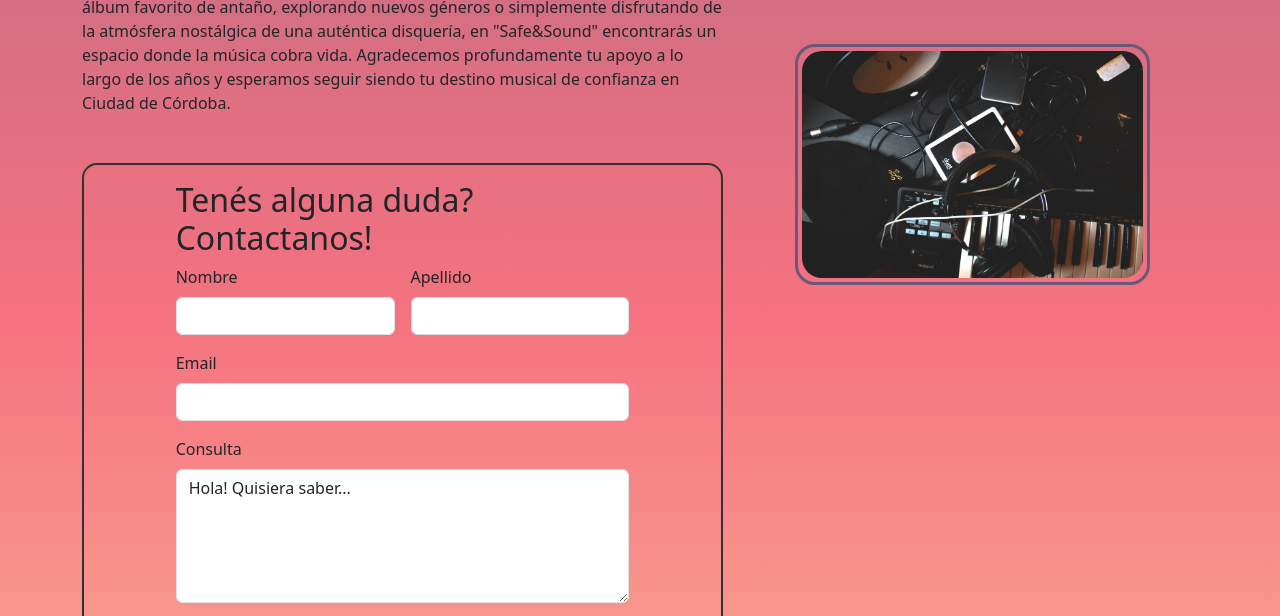
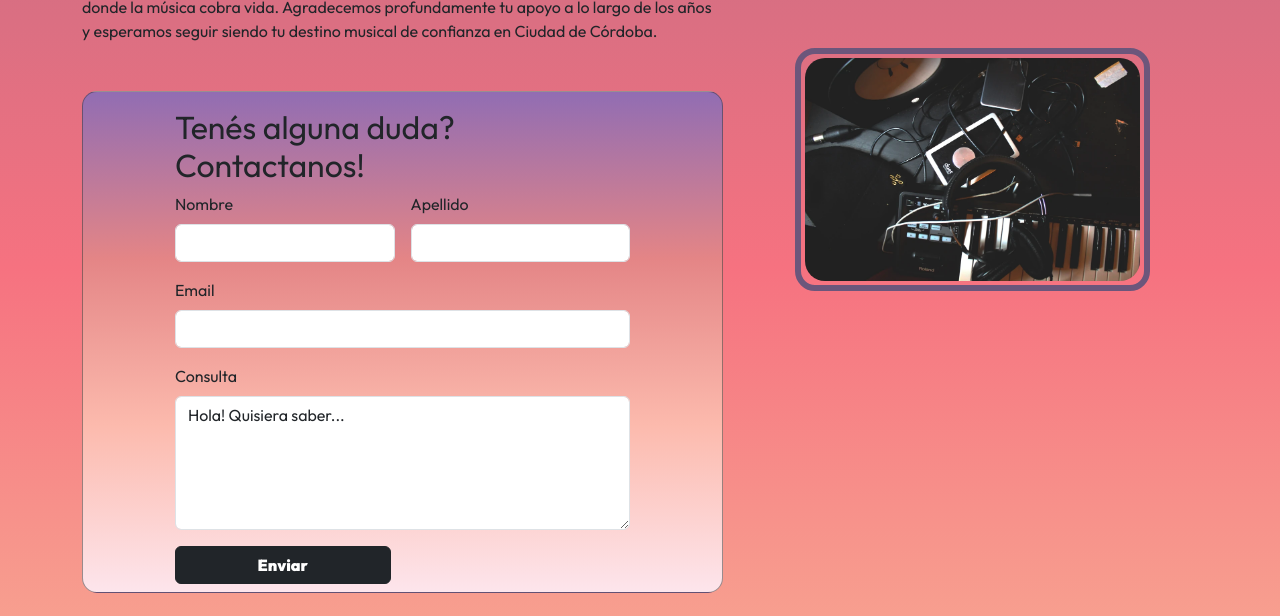
Before and after one commit to xLuucii17/integrador_prueba, a website built with Vite: page pages/nosotros.html in a window 1280 px wide. Shown: the part 717-1333 px from the top of the page. Built offline with nearby package versions, Linux system fonts and the light colour scheme.

Commit message:
Modifico estilos

```diff
--- a/css/style.css
+++ b/css/style.css
@@ -2,6 +2,11 @@
 https://colorhunt.co/palette/f8b195f67280c06c846c567b
 https://colorhunt.co/palette/fde5ecfcbaade48586916db3
 */
+
+  @import url('https://fonts.googleapis.com/css2?family=Outfit:wght@100;400;600;900&display=swap');
+  /* font-family: 'Outfit', sans-serif; */
+
+
 
 * {
 margin: 0;
@@ -12,6 +17,7 @@ box-sizing: border-box;
 
 body {
     background-image: linear-gradient(#916DB3, #C06C84, #F67280, #F8B195);
+    font-family: 'Outfit', sans-serif;
 }
 
 
@@ -25,7 +31,7 @@ body {
 }
 
 .nosotros-iconos {
-    margin: 3em 0 3em 0
+    margin: 3em 0 3em 0;
 }
 
 
@@ -64,9 +70,8 @@ body {
 }
 
 .nosotros-imagen {
-    border: 3px #6C567B solid;
+    border: 6px #6C567B solid;
     border-radius: 20px;
-    background-size: cover;
 }
 
 .us {
@@ -74,12 +79,29 @@ body {
 }
 
 .contacto {
-    border: #323232 2px solid;
+    border: #3333337e 0.05rem solid;
     border-radius: 15px;
+    background-image: linear-gradient(#916DB3, #E48586, #FCBAAD, #FDE5EC);
+    transition-property: box-shadow;
+    transition-duration: 2s;
+}
+
+.contacto:hover {
+
+    box-shadow: -15px 10px 15px #5555555e;
+    background-image: linear-gradient(#FDE5EC,#FCBAAD,#E48586,#916DB3);
 }
 
 
 
+.form-boton {
+    background-image: linear-gradient(#916DB3, #C06C84);
+    border-color: #323232;
+}
+
+.maps {
+    justify-items: center;
+}
 
 /* CARRITO.HTML */
 
```
